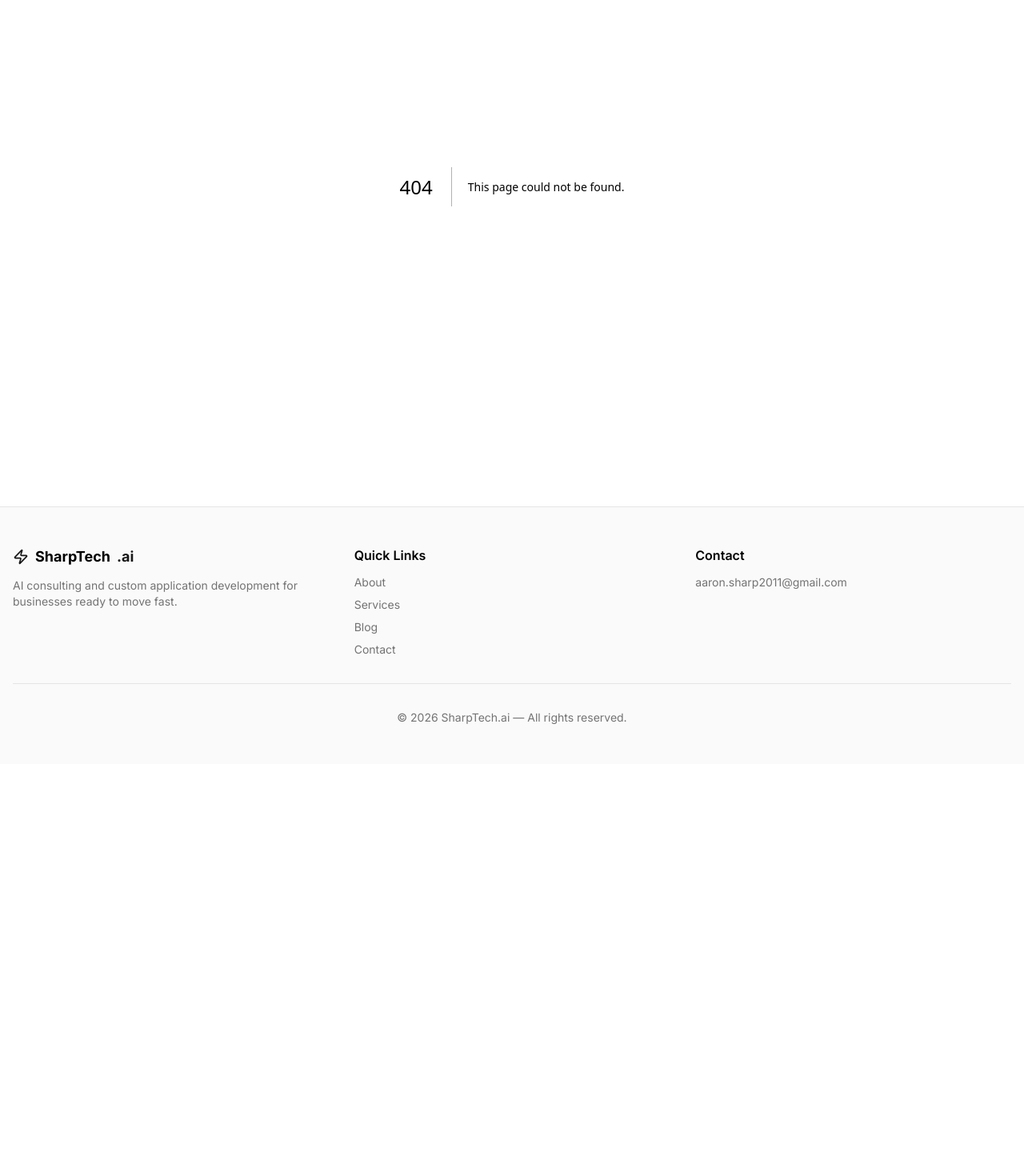
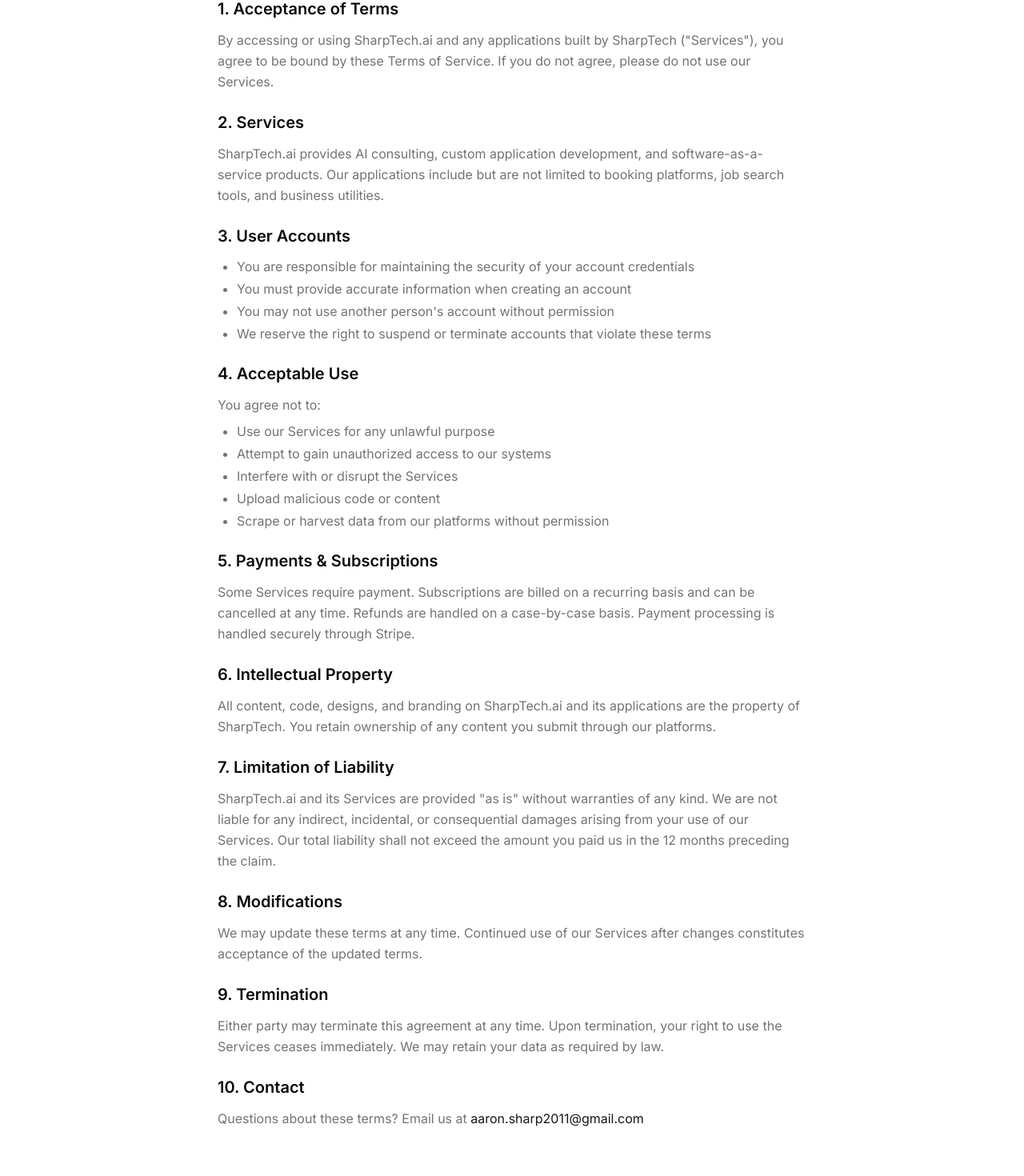
Before and after one commit to asharptechsolutions/sharptech-website, a Next.js app: page /sharptech-website/terms in a window 1280 px wide. Before the commit this address had no page. Shown: the part 232-1702 px from the top of the page at 80% size. Before the commit the page ends 1187 px from the top, so only its background shows below. Built offline with nearby package versions, Linux system fonts and the light colour scheme.

Commit message:
Add Privacy Policy and Terms of Service pages, add links to footer

```diff
--- /dev/null
+++ b/src/app/privacy/page.tsx
@@ -0,0 +1,88 @@
+"use client";
+
+export default function PrivacyPage() {
+  return (
+    <div className="container mx-auto px-4 py-16 max-w-3xl">
+      <h1 className="text-3xl font-bold mb-2">Privacy Policy</h1>
+      <p className="text-muted-foreground mb-8">Last updated: February 11, 2026</p>
+
+      <div className="prose prose-neutral dark:prose-invert max-w-none space-y-6">
+        <section>
+          <h2 className="text-xl font-semibold mb-3">1. Information We Collect</h2>
+          <p className="text-muted-foreground leading-relaxed">
+            When you use SharpTech.ai, we may collect the following information:
+          </p>
+          <ul className="list-disc pl-6 text-muted-foreground space-y-1 mt-2">
+            <li><strong>Contact information</strong> — name, email address, and message content submitted through our contact form</li>
+            <li><strong>Usage data</strong> — pages visited, time spent, browser type, and device information collected automatically</li>
+            <li><strong>Account data</strong> — email and authentication details if you create an account on any SharpTech application</li>
+          </ul>
+        </section>
+
+        <section>
+          <h2 className="text-xl font-semibold mb-3">2. How We Use Your Information</h2>
+          <ul className="list-disc pl-6 text-muted-foreground space-y-1">
+            <li>To respond to your inquiries and provide requested services</li>
+            <li>To improve our website and applications</li>
+            <li>To send relevant updates about our services (only if you opt in)</li>
+            <li>To maintain the security and functionality of our platforms</li>
+          </ul>
+        </section>
+
+        <section>
+          <h2 className="text-xl font-semibold mb-3">3. Data Storage & Security</h2>
+          <p className="text-muted-foreground leading-relaxed">
+            Your data is stored securely using Google Firebase infrastructure. We implement industry-standard security measures including encryption in transit and at rest. We do not sell, trade, or rent your personal information to third parties.
+          </p>
+        </section>
+
+        <section>
+          <h2 className="text-xl font-semibold mb-3">4. Third-Party Services</h2>
+          <p className="text-muted-foreground leading-relaxed">
+            We use the following third-party services that may process your data:
+          </p>
+          <ul className="list-disc pl-6 text-muted-foreground space-y-1 mt-2">
+            <li><strong>Google Firebase</strong> — authentication, database, and hosting</li>
+            <li><strong>Stripe</strong> — payment processing (for paid applications)</li>
+            <li><strong>Resend</strong> — transactional email delivery</li>
+            <li><strong>GitHub Pages</strong> — static site hosting</li>
+          </ul>
+          <p className="text-muted-foreground leading-relaxed mt-2">
+            Each service has its own privacy policy governing their use of your data.
+          </p>
+        </section>
+
+        <section>
+          <h2 className="text-xl font-semibold mb-3">5. Cookies</h2>
+          <p className="text-muted-foreground leading-relaxed">
+            We use essential cookies for authentication and site functionality. We do not use advertising or tracking cookies.
+          </p>
+        </section>
+
+        <section>
+          <h2 className="text-xl font-semibold mb-3">6. Your Rights</h2>
+          <p className="text-muted-foreground leading-relaxed">
+            You have the right to access, update, or delete your personal data at any time. To exercise these rights, contact us at aaron.sharp2011@gmail.com.
+          </p>
+        </section>
+
+        <section>
+          <h2 className="text-xl font-semibold mb-3">7. Changes to This Policy</h2>
+          <p className="text-muted-foreground leading-relaxed">
+            We may update this policy from time to time. Changes will be posted on this page with an updated revision date.
+          </p>
+        </section>
+
+        <section>
+          <h2 className="text-xl font-semibold mb-3">8. Contact</h2>
+          <p className="text-muted-foreground leading-relaxed">
+            Questions about this policy? Email us at{" "}
+            <a href="mailto:aaron.sharp2011@gmail.com" className="text-primary hover:underline">
+              aaron.sharp2011@gmail.com
+            </a>
+          </p>
+        </section>
+      </div>
+    </div>
+  );
+}
--- /dev/null
+++ b/src/app/terms/page.tsx
@@ -0,0 +1,93 @@
+"use client";
+
+export default function TermsPage() {
+  return (
+    <div className="container mx-auto px-4 py-16 max-w-3xl">
+      <h1 className="text-3xl font-bold mb-2">Terms of Service</h1>
+      <p className="text-muted-foreground mb-8">Last updated: February 11, 2026</p>
+
+      <div className="prose prose-neutral dark:prose-invert max-w-none space-y-6">
+        <section>
+          <h2 className="text-xl font-semibold mb-3">1. Acceptance of Terms</h2>
+          <p className="text-muted-foreground leading-relaxed">
+            By accessing or using SharpTech.ai and any applications built by SharpTech (&quot;Services&quot;), you agree to be bound by these Terms of Service. If you do not agree, please do not use our Services.
+          </p>
+        </section>
+
+        <section>
+          <h2 className="text-xl font-semibold mb-3">2. Services</h2>
+          <p className="text-muted-foreground leading-relaxed">
+            SharpTech.ai provides AI consulting, custom application development, and software-as-a-service products. Our applications include but are not limited to booking platforms, job search tools, and business utilities.
+          </p>
+        </section>
+
+        <section>
+          <h2 className="text-xl font-semibold mb-3">3. User Accounts</h2>
+          <ul className="list-disc pl-6 text-muted-foreground space-y-1">
+            <li>You are responsible for maintaining the security of your account credentials</li>
+            <li>You must provide accurate information when creating an account</li>
+            <li>You may not use another person&apos;s account without permission</li>
+            <li>We reserve the right to suspend or terminate accounts that violate these terms</li>
+          </ul>
+        </section>
+
+        <section>
+          <h2 className="text-xl font-semibold mb-3">4. Acceptable Use</h2>
+          <p className="text-muted-foreground leading-relaxed">You agree not to:</p>
+          <ul className="list-disc pl-6 text-muted-foreground space-y-1 mt-2">
+            <li>Use our Services for any unlawful purpose</li>
+            <li>Attempt to gain unauthorized access to our systems</li>
+            <li>Interfere with or disrupt the Services</li>
+            <li>Upload malicious code or content</li>
+            <li>Scrape or harvest data from our platforms without permission</li>
+          </ul>
+        </section>
+
+        <section>
+          <h2 className="text-xl font-semibold mb-3">5. Payments & Subscriptions</h2>
+          <p className="text-muted-foreground leading-relaxed">
+            Some Services require payment. Subscriptions are billed on a recurring basis and can be cancelled at any time. Refunds are handled on a case-by-case basis. Payment processing is handled securely through Stripe.
+          </p>
+        </section>
+
+        <section>
+          <h2 className="text-xl font-semibold mb-3">6. Intellectual Property</h2>
+          <p className="text-muted-foreground leading-relaxed">
+            All content, code, designs, and branding on SharpTech.ai and its applications are the property of SharpTech. You retain ownership of any content you submit through our platforms.
+          </p>
+        </section>
+
+        <section>
+          <h2 className="text-xl font-semibold mb-3">7. Limitation of Liability</h2>
+          <p className="text-muted-foreground leading-relaxed">
+            SharpTech.ai and its Services are provided &quot;as is&quot; without warranties of any kind. We are not liable for any indirect, incidental, or consequential damages arising from your use of our Services. Our total liability shall not exceed the amount you paid us in the 12 months preceding the claim.
+          </p>
+        </section>
+
+        <section>
+          <h2 className="text-xl font-semibold mb-3">8. Modifications</h2>
+          <p className="text-muted-foreground leading-relaxed">
+            We may update these terms at any time. Continued use of our Services after changes constitutes acceptance of the updated terms.
+          </p>
+        </section>
+
+        <section>
+          <h2 className="text-xl font-semibold mb-3">9. Termination</h2>
+          <p className="text-muted-foreground leading-relaxed">
+            Either party may terminate this agreement at any time. Upon termination, your right to use the Services ceases immediately. We may retain your data as required by law.
+          </p>
+        </section>
+
+        <section>
+          <h2 className="text-xl font-semibold mb-3">10. Contact</h2>
+          <p className="text-muted-foreground leading-relaxed">
+            Questions about these terms? Email us at{" "}
+            <a href="mailto:aaron.sharp2011@gmail.com" className="text-primary hover:underline">
+              aaron.sharp2011@gmail.com
+            </a>
+          </p>
+        </section>
+      </div>
+    </div>
+  );
+}
--- a/src/components/footer.tsx
+++ b/src/components/footer.tsx
@@ -22,6 +22,8 @@
               <Link href="/services" className="hover:text-primary transition-colors">Services</Link>
               <Link href="/blog" className="hover:text-primary transition-colors">Blog</Link>
               <Link href="/contact" className="hover:text-primary transition-colors">Contact</Link>
+              <Link href="/privacy" className="hover:text-primary transition-colors">Privacy Policy</Link>
+              <Link href="/terms" className="hover:text-primary transition-colors">Terms of Service</Link>
             </nav>
           </div>
           <div>
```
